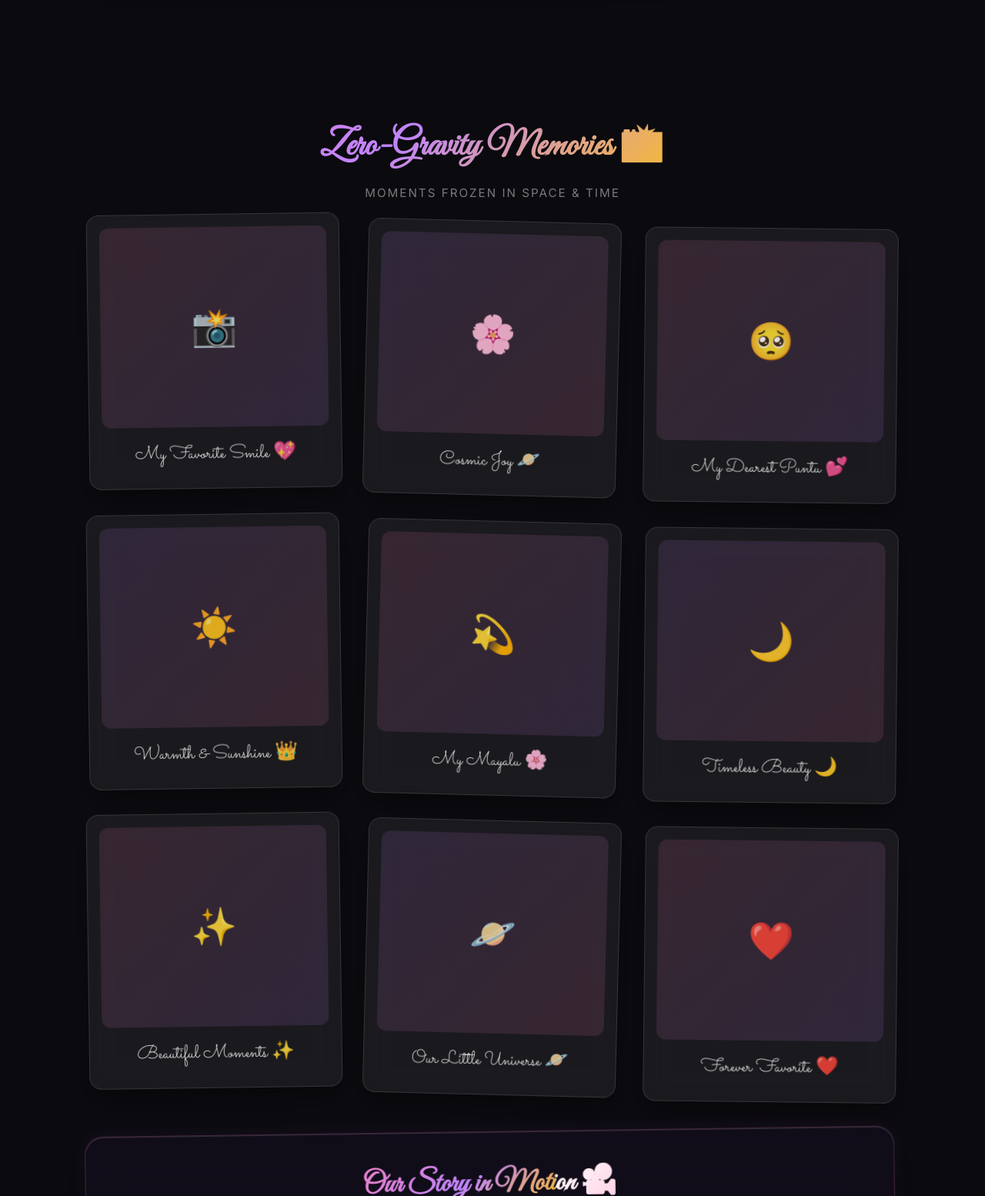
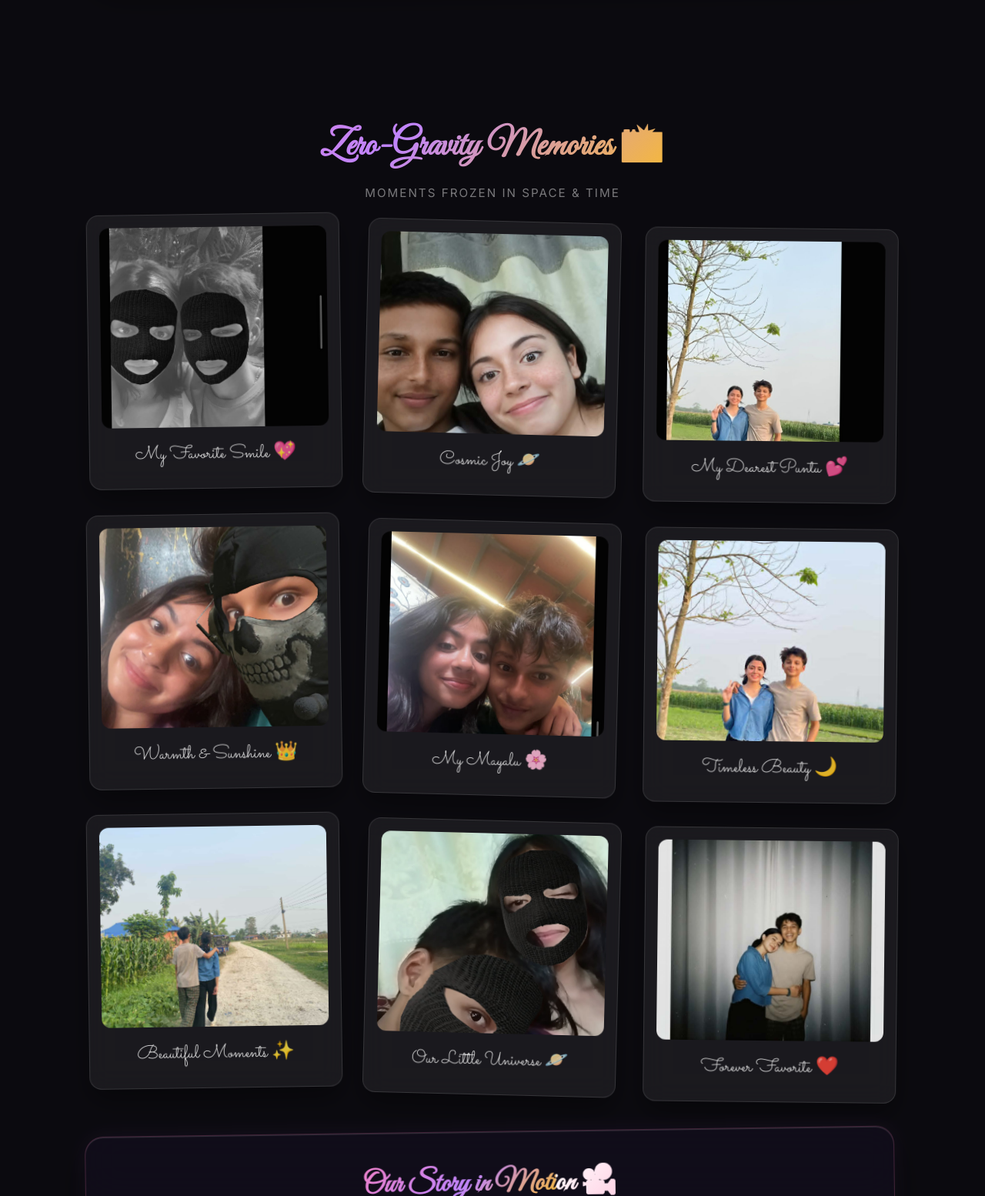
Before and after one commit to arjiteyy/Arjit, a plain HTML site: page index.html in a window 1280 px wide. Shown: the part 1723-3277 px from the top of the page at 77% size. Drawn offline with Linux system fonts and the light colour scheme.

Commit message:
Restore actual images to polaroid gallery

```diff
--- a/index.html
+++ b/index.html
@@ -357,40 +357,58 @@
 
       <!-- 📸 Add your new photos: name them p1.jpeg … p9.jpeg and push to GitHub -->
       <div class="gallery-grid">
-        <div class="polaroid-card float-slow">
-          <div class="polaroid-img-wrapper" style="display:flex;align-items:center;justify-content:center;font-size:3rem;background:linear-gradient(135deg,rgba(255,126,179,0.12),rgba(192,132,252,0.12));">📸</div>
+        <div class="polaroid-card float-slow" onclick="openLightbox('p1.jpeg', 'My Favorite Smile 💖')">
+          <div class="polaroid-img-wrapper">
+            <img src="p1.jpeg" class="polaroid-img" alt="Memory">
+          </div>
           <div class="polaroid-caption">My Favorite Smile 💖</div>
         </div>
-        <div class="polaroid-card float-medium">
-          <div class="polaroid-img-wrapper" style="display:flex;align-items:center;justify-content:center;font-size:3rem;background:linear-gradient(135deg,rgba(192,132,252,0.12),rgba(255,126,179,0.12));">🌸</div>
+        <div class="polaroid-card float-medium" onclick="openLightbox('p2.jpeg', 'Cosmic Joy 🪐')">
+          <div class="polaroid-img-wrapper">
+            <img src="p2.jpeg" class="polaroid-img" alt="Memory">
+          </div>
           <div class="polaroid-caption">Cosmic Joy 🪐</div>
         </div>
-        <div class="polaroid-card float-fast">
-          <div class="polaroid-img-wrapper" style="display:flex;align-items:center;justify-content:center;font-size:3rem;background:linear-gradient(135deg,rgba(255,126,179,0.12),rgba(192,132,252,0.12));">🥺</div>
+        <div class="polaroid-card float-fast" onclick="openLightbox('p3.jpeg', 'My Dearest Puntu 💕')">
+          <div class="polaroid-img-wrapper">
+            <img src="p3.jpeg" class="polaroid-img" alt="Memory">
+          </div>
           <div class="polaroid-caption">My Dearest Puntu 💕</div>
         </div>
-        <div class="polaroid-card float-slow">
-          <div class="polaroid-img-wrapper" style="display:flex;align-items:center;justify-content:center;font-size:3rem;background:linear-gradient(135deg,rgba(192,132,252,0.12),rgba(255,126,179,0.12));">☀️</div>
+        <div class="polaroid-card float-slow" onclick="openLightbox('p4.jpeg', 'Warmth & Sunshine 👑')">
+          <div class="polaroid-img-wrapper">
+            <img src="p4.jpeg" class="polaroid-img" alt="Memory">
+          </div>
           <div class="polaroid-caption">Warmth &amp; Sunshine 👑</div>
         </div>
-        <div class="polaroid-card float-medium">
-          <div class="polaroid-img-wrapper" style="display:flex;align-items:center;justify-content:center;font-size:3rem;background:linear-gradient(135deg,rgba(255,126,179,0.12),rgba(192,132,252,0.12));">💫</div>
+        <div class="polaroid-card float-medium" onclick="openLightbox('p5.jpeg', 'My Mayalu 🌸')">
+          <div class="polaroid-img-wrapper">
+            <img src="p5.jpeg" class="polaroid-img" alt="Memory">
+          </div>
           <div class="polaroid-caption">My Mayalu 🌸</div>
         </div>
-        <div class="polaroid-card float-fast">
-          <div class="polaroid-img-wrapper" style="display:flex;align-items:center;justify-content:center;font-size:3rem;background:linear-gradient(135deg,rgba(192,132,252,0.12),rgba(255,126,179,0.12));">🌙</div>
+        <div class="polaroid-card float-fast" onclick="openLightbox('p6.jpeg', 'Timeless Beauty 🌙')">
+          <div class="polaroid-img-wrapper">
+            <img src="p6.jpeg" class="polaroid-img" alt="Memory">
+          </div>
           <div class="polaroid-caption">Timeless Beauty 🌙</div>
         </div>
-        <div class="polaroid-card float-slow">
-          <div class="polaroid-img-wrapper" style="display:flex;align-items:center;justify-content:center;font-size:3rem;background:linear-gradient(135deg,rgba(255,126,179,0.12),rgba(192,132,252,0.12));">✨</div>
+        <div class="polaroid-card float-slow" onclick="openLightbox('pic7.jpeg', 'Beautiful Moments ✨')">
+          <div class="polaroid-img-wrapper">
+            <img src="pic7.jpeg" class="polaroid-img" alt="Memory">
+          </div>
           <div class="polaroid-caption">Beautiful Moments ✨</div>
         </div>
-        <div class="polaroid-card float-medium">
-          <div class="polaroid-img-wrapper" style="display:flex;align-items:center;justify-content:center;font-size:3rem;background:linear-gradient(135deg,rgba(192,132,252,0.12),rgba(255,126,179,0.12));">🪐</div>
+        <div class="polaroid-card float-medium" onclick="openLightbox('pic8.jpeg', 'Our Little Universe 🪐')">
+          <div class="polaroid-img-wrapper">
+            <img src="pic8.jpeg" class="polaroid-img" alt="Memory">
+          </div>
           <div class="polaroid-caption">Our Little Universe 🪐</div>
         </div>
-        <div class="polaroid-card float-fast">
-          <div class="polaroid-img-wrapper" style="display:flex;align-items:center;justify-content:center;font-size:3rem;background:linear-gradient(135deg,rgba(255,126,179,0.12),rgba(192,132,252,0.12));">❤️</div>
+        <div class="polaroid-card float-fast" onclick="openLightbox('pic9.jpeg', 'Forever Favorite ❤️')">
+          <div class="polaroid-img-wrapper">
+            <img src="pic9.jpeg" class="polaroid-img" alt="Memory">
+          </div>
           <div class="polaroid-caption">Forever Favorite ❤️</div>
         </div>
       </div>
```
